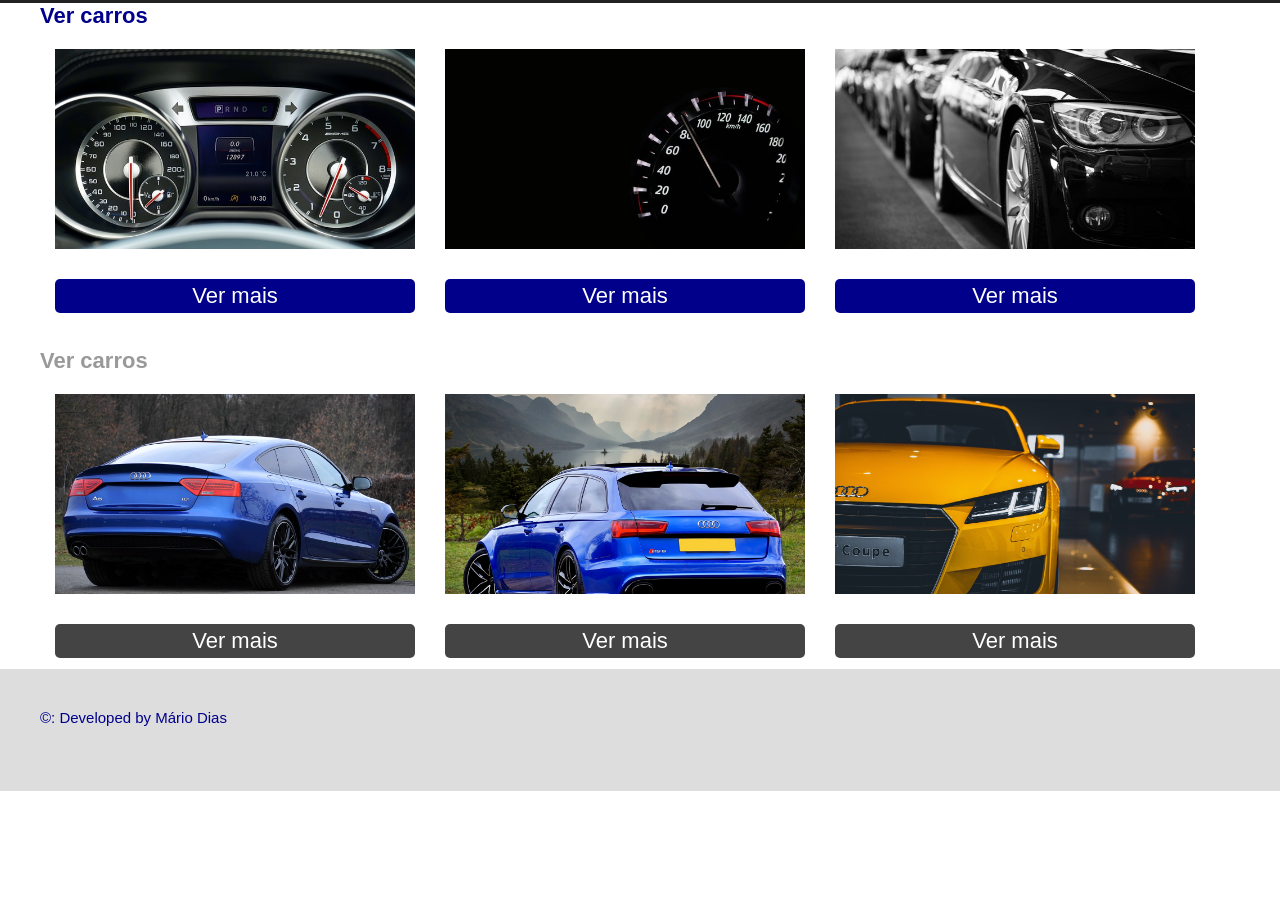
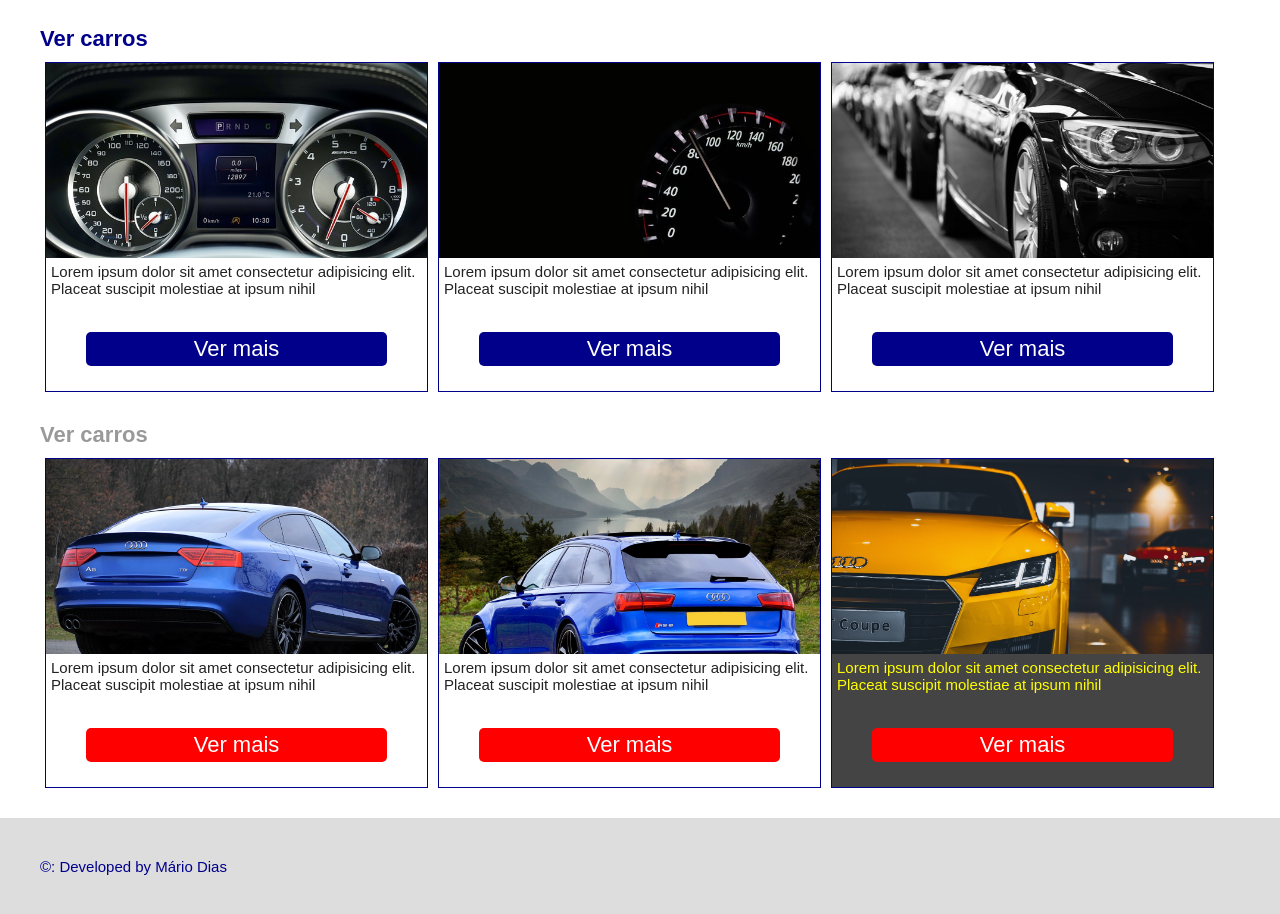
Before and after one commit to Arnei-Dev/sass, a plain HTML site: page projeto/index.html in a window 1280 px wide. Shown: the part 952-1866 px from the top of the page. Before the commit the page ends 1743 px from the top, so only its background shows below. Drawn offline with Linux system fonts and the light colour scheme.

Commit message:
sass operadores e padrão BEM

```diff
--- a/projeto/index.html
+++ b/projeto/index.html
@@ -16,63 +16,75 @@
     <section>
         <div class="destack">
             <div class="container">
-                <h1>Audi A5</h1>
-                <h2>Destaque</h2>
-                <img src="./images/pexels-mike-244206.jpg" alt="foto Audi por Mike em Pixels">
-                <p>Carro semi novo, 4 portas, completo com ar-condiconado, vidro e travas eletrícas.</p>
+                <h1 class="destack__title">Audi A5</h1>
+                <h2 class="destack__subtitle">Destaque</h2>
+                <img class="destack__img" src="./images/pexels-mike-244206.jpg" alt="foto Audi por Mike em Pixels">
+                <p class="destack__description">Carro semi novo, 4 portas, completo com ar-condiconado, vidro e travas eletrícas.</p>
             </div>
         </div>
         <div class="container">
             <div class="blocks">
-                <h2>Ver carros</h2>
-                <ul>
-                    <li >
-                        <div class="img-container">
+                <h2 class="blocks__title">Ver carros</h2>
+                <ul class="blocks__list">
+                    <li class="blocks__item cars__item">
+                        <div class="blocks__img-container">
                             <img src="./images/pexels-mike-431950.jpg" alt="Foto Mike pixels">
                         </div>
-                        <a href="#01">Ver mais</a>
+                        <p class="blocks__text-description">Lorem ipsum dolor sit amet consectetur adipisicing elit.
+                             Placeat suscipit molestiae at ipsum nihil</p>
+                        <a class="blocks__button" href="#01">Ver mais</a>
                     </li>
-                    <li >
-                        <div class="img-container">
+                    <li class="blocks__item cars__item">
+                        <div class="blocks__img-container">
                             <img src="./images/pexels-pixabay-248747.jpg" alt="Foto Pixabay pixels">
                         </div>
-                        <a href="#01">Ver mais</a>
+                        <p class="blocks__text-description">Lorem ipsum dolor sit amet consectetur adipisicing elit.
+                            Placeat suscipit molestiae at ipsum nihil</p>
+                        <a class="blocks__button" href="#01">Ver mais</a>
                     </li>
-                    <li >
-                        <div class="img-container">
+                    <li class="blocks__item cars__item">
+                        <div class="blocks__img-container">
                             <img src="./images/pexels-torsten-dettlaff-70912.jpg" alt="Foto Pixels Torstten">
                         </div>
-                        <a href="#03">Ver mais</a>
+                        <p class="blocks__text-description">Lorem ipsum dolor sit amet consectetur adipisicing elit.
+                            Placeat suscipit molestiae at ipsum nihil</p>
+                        <a class="blocks__button" href="#03">Ver mais</a>
                     </li>
                 </ul>
             </div>
-            <div class="blocks cars">
-                <h2>Ver carros</h2>
-                <ul>
-                    <li >
-                        <div class="img-container">
+            <div class="cars">
+                <h2 class="blocks__title cars__title">Ver carros</h2>
+                <ul class="blocks__list cars__list">
+                    <li class="blocks__item cars__item ">
+                        <div class="blocks__img-container cars__img-container">
                             <img src="./images/pexels-mike-244212.jpg" alt="Foto Mike pixels">
                         </div>
-                        <a href="#01">Ver mais</a>
+                        <p class="blocks__text-description">Lorem ipsum dolor sit amet consectetur adipisicing elit.
+                            Placeat suscipit molestiae at ipsum nihil</p>
+                        <a class="blocks__button cars__button" href="#01">Ver mais</a>
                     </li>
-                    <li >
-                        <div class="img-container">
+                    <li class="blocks__item cars__item">
+                        <div class="blocks__img-container cars__img-container">
                             <img src="./images/pexels-mike-1054211.jpg" alt="Foto Pixabay pixels">
                         </div>
-                        <a href="#01">Ver mais</a>
+                        <p class="blocks__text-description">Lorem ipsum dolor sit amet consectetur adipisicing elit.
+                            Placeat suscipit molestiae at ipsum nihil</p>
+                        <a class="blocks__button cars__button" href="#01">Ver mais</a>
                     </li>
-                    <li >
-                        <div class="img-container">
+                    <li class="blocks__item cars__item cars__item--destaks">
+                        <div class="blocks__img-container cars__img-container">
                             <img src="./images/pexels-sourav-mishra-1149831.jpg" alt="Foto Pixels sourav">
                         </div>
-                        <a href="#03">Ver mais</a>
+                        <p class="blocks__text-description cars__text-description">Lorem ipsum dolor sit amet consectetur adipisicing elit.
+                            Placeat suscipit molestiae at ipsum nihil</p>
+                        <a class="blocks__button cars__button" href="#03">Ver mais</a>
                     </li>
                 </ul>
             </div>
         </div>
     </section>
     <footer>
-        <div class="container">
+        <div class="container footer-foo">
             <p> &copy: Developed by Mário Dias</p>
         </div>
     </footer>
--- a/projeto/scss/_blocks.scss
+++ b/projeto/scss/_blocks.scss
@@ -1,43 +1,56 @@
 
 .blocks {
-    h2 {
+    &__title {
         color: $color-01;
+        margin-top: $mt;
     }
 
-    ul {
+    &__list {
         list-style-type:none;
         font-size: $font-small;
         display: block;
-        height: 250px;
+        height: 270px;
         padding: 1rem 0;
         width: 100%;
         margin-bottom: $mb;
     }
 
-    li {
+    &__item {
         color: $color-02;
         display: block;
         float: left;
-        margin: 1rem 1.5rem;
-        width: 30%;
+        margin: auto $space-default;
+        width: calc(99% / 3 - 15px);
 
-        .img-container {
+        @media (max-width: $tablet) {
+            width: calc(99% - 30px);
+        }
+    }
+
+    &__img-container {
             display: block;
-            height: 200px;
+            height: 19.5rem;
             overflow: hidden;
             width: 100%;
+            @media (max-width: $tablet) {
+                 height: auto;
+            }
         }
 
-        a {
+    &__text-description {
+        color: $color-04;
+        padding: $space-default;
+    }
+
+    &__button {
             background-color: $color-01;
             border-radius: 5px;
             color: white;
             display: block;
             font-size: $font-medium;
-            margin: $mt-02 auto $mb;
+            margin: $mt-02 4rem $mb;
             padding: 4px 8px;
             text-align: center;
             text-decoration: none;
-        }
-    }
+     }
 }
--- a/projeto/scss/_cars.scss
+++ b/projeto/scss/_cars.scss
@@ -1,12 +1,34 @@
+@mixin theme ($theme: $color-01) {
+    border: 1px solid $theme;
+}
+
 .cars {
-    h2 {
+
+       &__title {
         color: $color-02;
+        margin-top: $mt-f;
     }
-    li {
+
+    &__item {
+        @include theme;
         color: $color-04;
+        display: block;
 
-        a {
+        @media (max-width: $tablet) {
+            margin-top: $mt;
+        }
+
+        &--destaks {
+            @include theme;
             background-color: $color-default;
         }
     }
+
+    &__text-description {
+        color: $color-05;
+    }
+
+    &__button {
+            background-color: $color-03;
+    }
 }
--- a/projeto/scss/_destack.scss
+++ b/projeto/scss/_destack.scss
@@ -1,24 +1,24 @@
 .destack {
     background-color: $color-04;
     padding: $space-default;
-    h1 {
+    &__title {
         color: $color-03;
         float: left;
         font-size: $font-big;
         margin-top: 0;
     }
-    h2 {
+    &__subtitle {
         float: left;
         font-size: $font-small;
         margin-left: $space-default;
         margin-top: $mt;
     }
-    img {
+    &__img {
         width: 100%;
         height: auto;
         margin: $space-default auto;
     }
-    p {
+    &__description {
         font-size: $font-normal;
         color: $color-03;
         padding: 2rem 0;
--- a/projeto/scss/_reset.scss
+++ b/projeto/scss/_reset.scss
@@ -1,3 +1,5 @@
+@use 'sass:math';
+
 * {
     border: 0;
     margin: 0;
@@ -29,6 +31,9 @@ section {
 .container {
     margin: 0 auto;
     max-width: 1200px;
+    @media (max-width: 1199px) {
+         max-width: math.div(1000, 1200) * 100%;
+    }
 }
 
 img {
@@ -68,5 +73,14 @@ h3 {
 
 header,
 footer {
-    background-color: $bg-color
+    background-color: $bg-color;
 }
+
+footer {
+    $foot: $hw;
+    margin-top: $mt-f;
+    @media (max-width: $tablet ) {
+         height: $foot;
+         clear: both;
+    }
+}
--- a/projeto/scss/_vars.scss
+++ b/projeto/scss/_vars.scss
@@ -4,13 +4,17 @@ $color-01: #00008B;
 $color-02: #999;
 $color-03: #f00;
 $color-04: #222;
+$color-05: #FFFF00;
 $color-default: #444;
 $font-big: 3rem;
 $font-family-default: Arial, Helvetica, sans-serif;
 $font-medium: 2.2rem;
 $font-normal: 1.5rem;
 $font-small: 1.2rem;
+$hw: 4.5rem;
 $mb: 2.5rem;
-$mt: 1.5rem;
+$mt: 4.5rem;
+$mt-f: 8rem;
 $mt-02: 3rem;
-$space-default: 1.5rem;
+$space-default: .5rem;
+$tablet: 999px;
```
Also changed, not shown: projeto/css/style.css, 1 other file.
